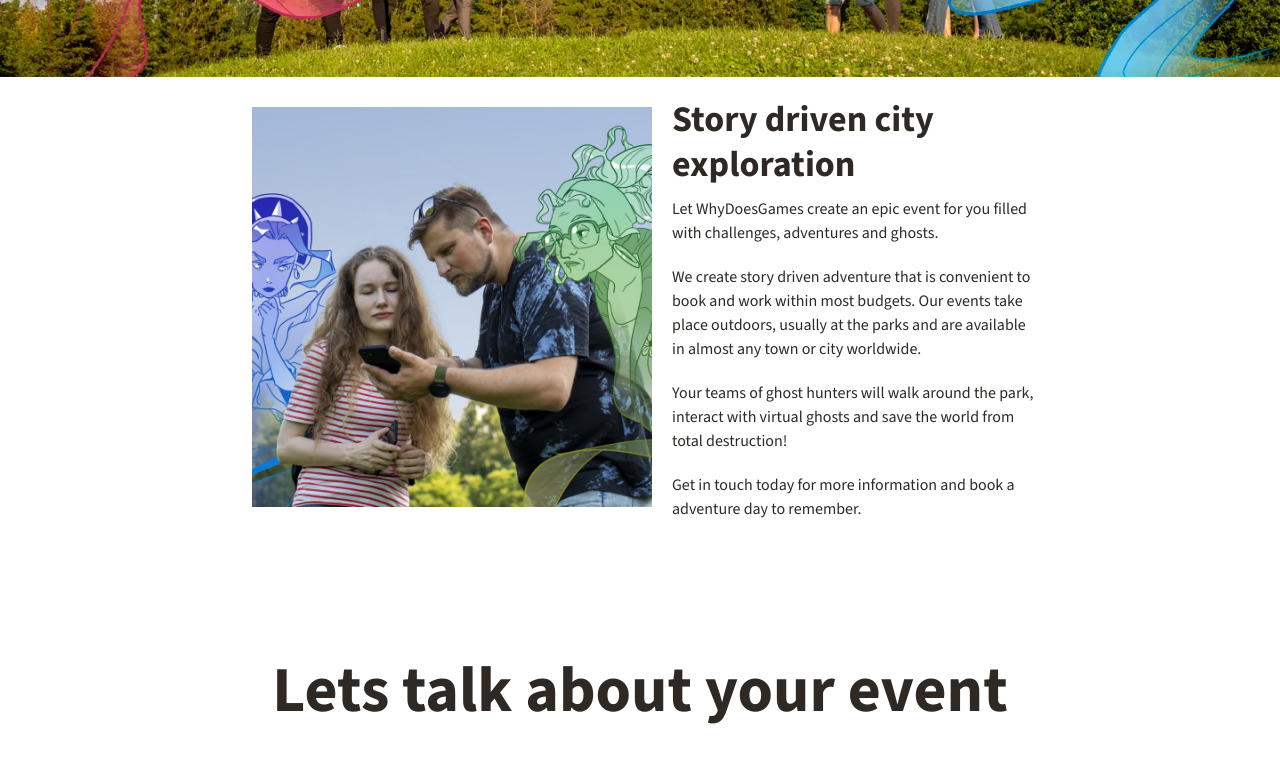
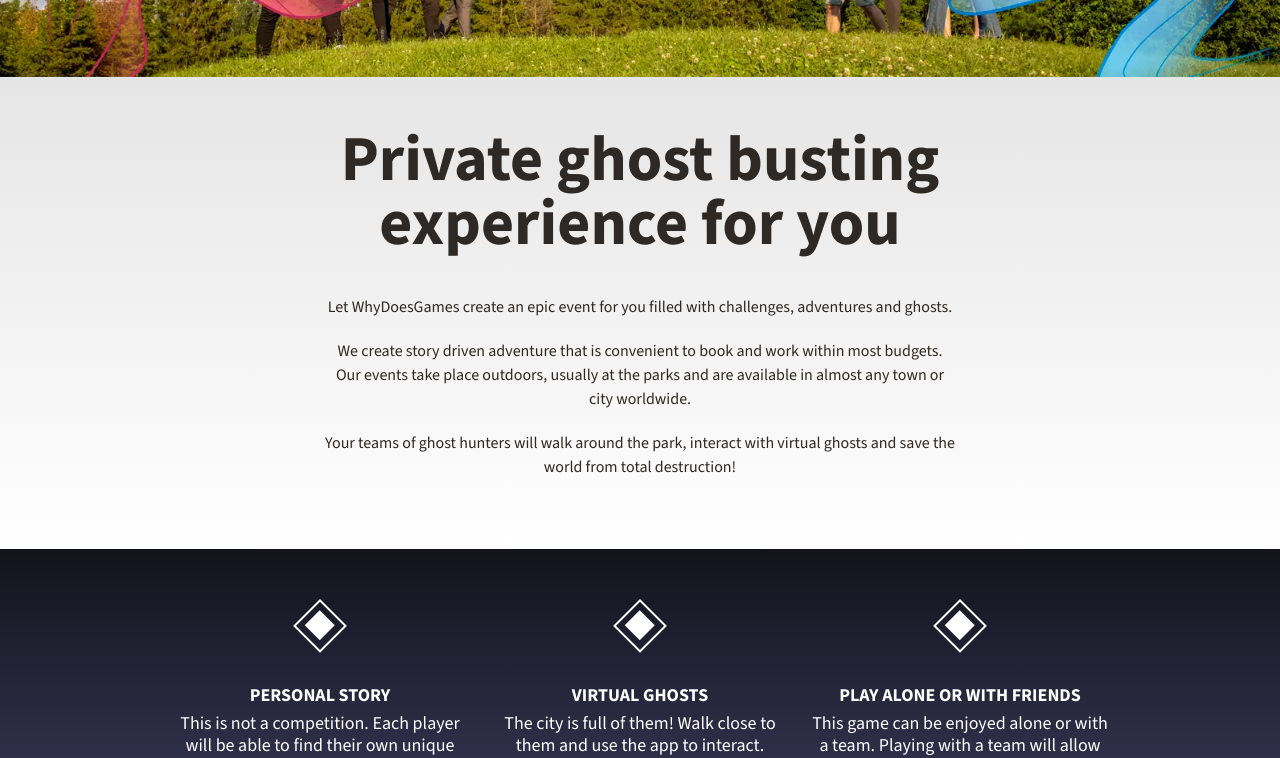
Before and after one commit to AurimasGaidys/wdg-website, a Next.js app: page /private-events in a window 1280 px wide. Shown: the part 480-1238 px from the top of the page. Built offline with nearby package versions, Linux system fonts and the light colour scheme.

Commit message:
Update private page

```diff
--- a/src/app/private-events/page.tsx
+++ b/src/app/private-events/page.tsx
@@ -1,7 +1,9 @@
 import { Footer } from "@/components/molecules/footer";
 import { Header } from "@/components/molecules/header";
 import { MainBottomCTA } from "@/components/molecules/mainBottomCTA";
+import { PrivateFeatures } from "@/components/molecules/privateGames/mainFeatures";
 import { PrivateEventAbout } from "@/components/molecules/privateGames/privateEventAbout";
+import { PrivateEventAbout2 } from "@/components/molecules/privateGames/privateEventAbout2";
 import { PrivateEventHero } from "@/components/molecules/privateGames/privateEventHero";
 import { PrivateEventHero2 } from "@/components/molecules/privateGames/privateEventHero2";
 import { PrivateEventNumbers } from "@/components/molecules/privateGames/privateEventNumbers";
@@ -16,7 +18,8 @@ export default function Home() {
     >
       <Header />
       <PrivateEventHero2 />
-      <PrivateEventAbout />
+      <PrivateEventAbout2 />
+      <PrivateFeatures />
       <PrivateForm />
       <PrivateEventNumbers />
       <MainBottomCTA />
--- /dev/null
+++ b/src/components/molecules/privateGames/mainFeatures.tsx
@@ -0,0 +1,29 @@
+import { FeatureCell } from "@/components/atoms/featureCell";
+
+export const PrivateFeatures = () => {
+  const data = [
+    {
+      title: "Personal story",
+      description:
+        "This is not a competition. Each player will be able to find their own unique way to save the city. This might lead to drastically different outcomes.",
+    },
+    {
+      title: "Virtual Ghosts",
+      description:
+        "The city is full of them! Walk close to them and use the app to interact. Ghosts will provide you with quests, minigames and items.",
+    },
+    {
+      title: "Play alone or with friends",
+      description:
+        "This game can be enjoyed alone or with a team. Playing with a team will allow you to compare statistics and achievements at the end of the game.",
+    },
+  ];
+
+  return (
+    <div className="flex flex-col md:flex-row  bg-gradient-to-b from-[#13131B] to-[#494874] w-full items-center justify-center md:h-[400px] space-x-[20px] p-[20px] md:p-[0]">
+      {data.map((x) => (
+        <FeatureCell title={x.title} description={x.description} />
+      ))}
+    </div>
+  );
+};
--- /dev/null
+++ b/src/components/molecules/privateGames/privateEventAbout2.tsx
@@ -0,0 +1,26 @@
+import Image from "next/image";
+
+export const PrivateEventAbout2 = () => {
+  return (
+    <div className="flex flex-col md:flex-row bg-gradient-to-b from-[#E5E5E5] to-[#ffffff] w-full items-center justify-center space-x-[20px] py-[50px]">
+      <div className="max-w-[630px] text-[#2E2924] items-center justify-center">
+        <h2 className="text-[64px] leading-[64px] pb-[10px] font-black text-center pb-[40px]">
+          Private ghost busting experience for you
+        </h2>
+        <p className="pb-[20px] text-[#2E2924] text-center">
+          Let WhyDoesGames create an epic event for you filled with challenges,
+          adventures and ghosts.
+        </p>
+        <p className="pb-[20px] text-[#2E2924] text-center">
+          We create story driven adventure that is convenient to book and work
+          within most budgets. Our events take place outdoors, usually at the
+          parks and are available in almost any town or city worldwide.
+        </p>
+        <p className="pb-[20px] text-[#2E2924] text-center">
+          Your teams of ghost hunters will walk around the park, interact with
+          virtual ghosts and save the world from total destruction!
+        </p>
+      </div>
+    </div>
+  );
+};
```
